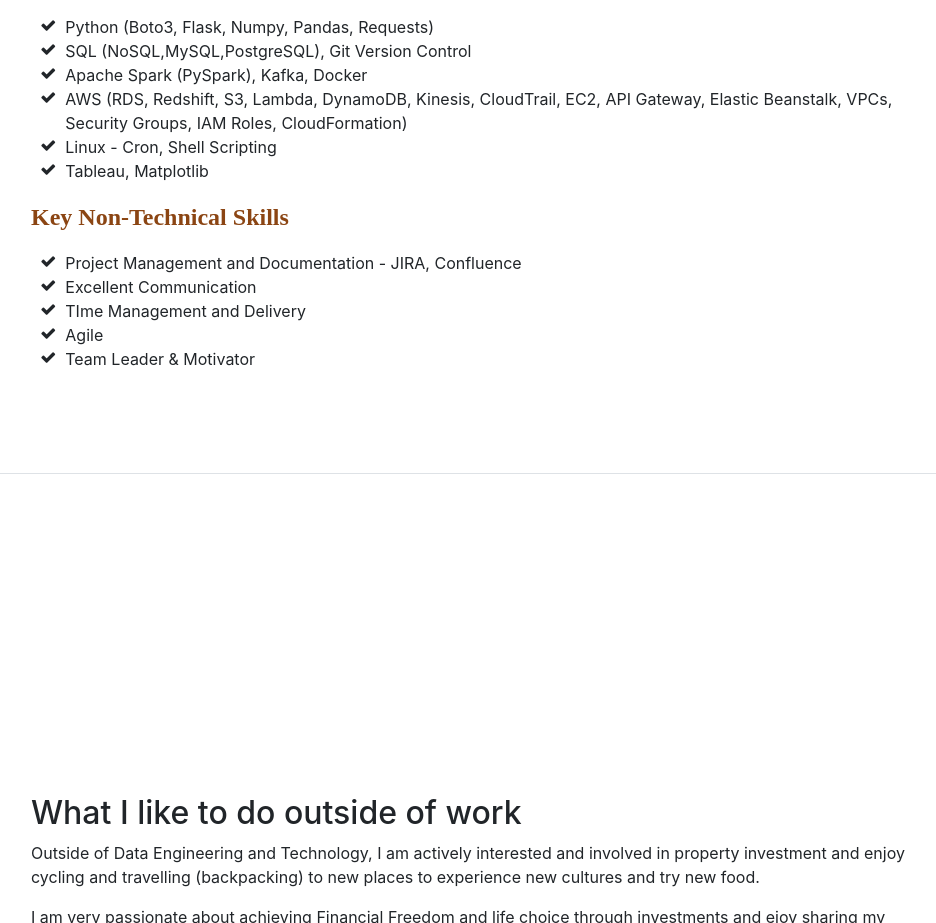
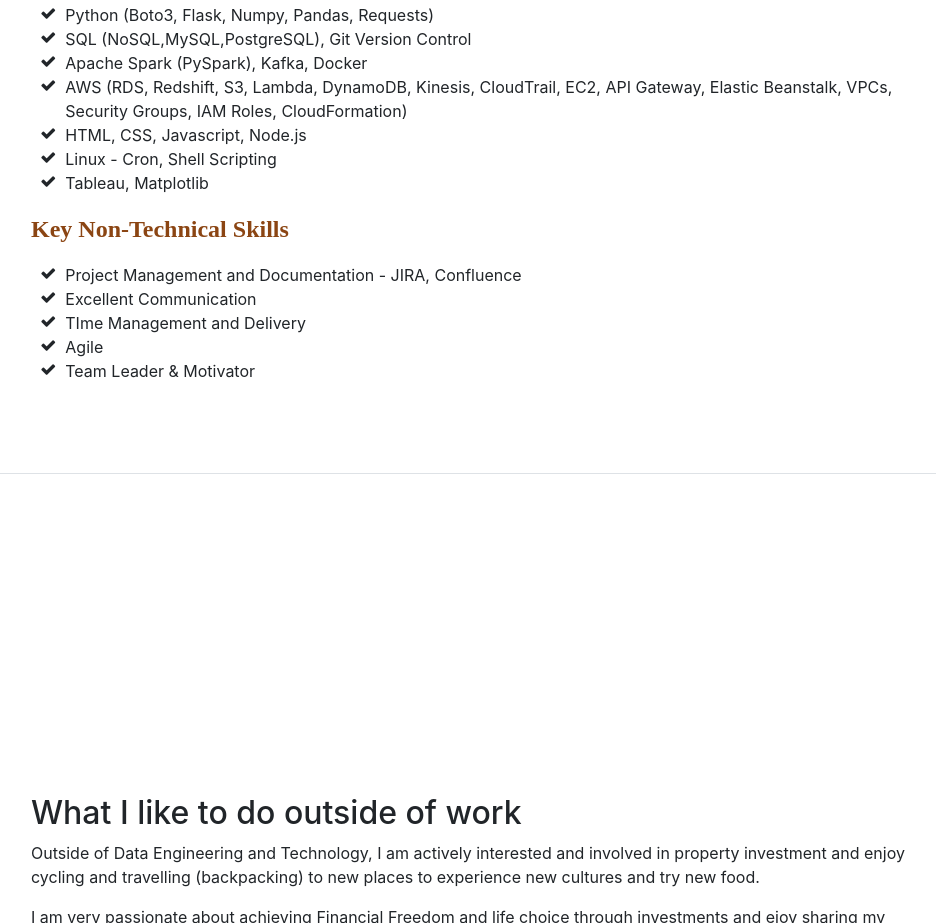
Before and after one commit to ericsalesdeandrade-zz/ericsalesdeandrade.github.io, a website with bundled scripts: page index.html in a window 1280 px wide. Shown: the part 5539-6462 px from the top of the page, without its empty margins (289-1225 px from the left). Built offline with nearby package versions, Linux system fonts and the light colour scheme; a web font is replaced by a local one.

Commit message:
Changed Usernme

```diff
--- a/index.html
+++ b/index.html
@@ -379,6 +379,9 @@
               <i class="fa-li fa fa-check"></i>
                AWS (RDS, Redshift, S3, Lambda, DynamoDB, Kinesis, CloudTrail, EC2, API Gateway, Elastic Beanstalk, VPCs, Security Groups, IAM Roles, CloudFormation)</li>
             <li>
+            	<i class="fa-li fa fa-check"></i>
+              HTML, CSS, Javascript, Node.js</li>
+              <li>
               <i class="fa-li fa fa-check"></i>
               Linux - Cron, Shell Scripting</li>
               <li>
```
